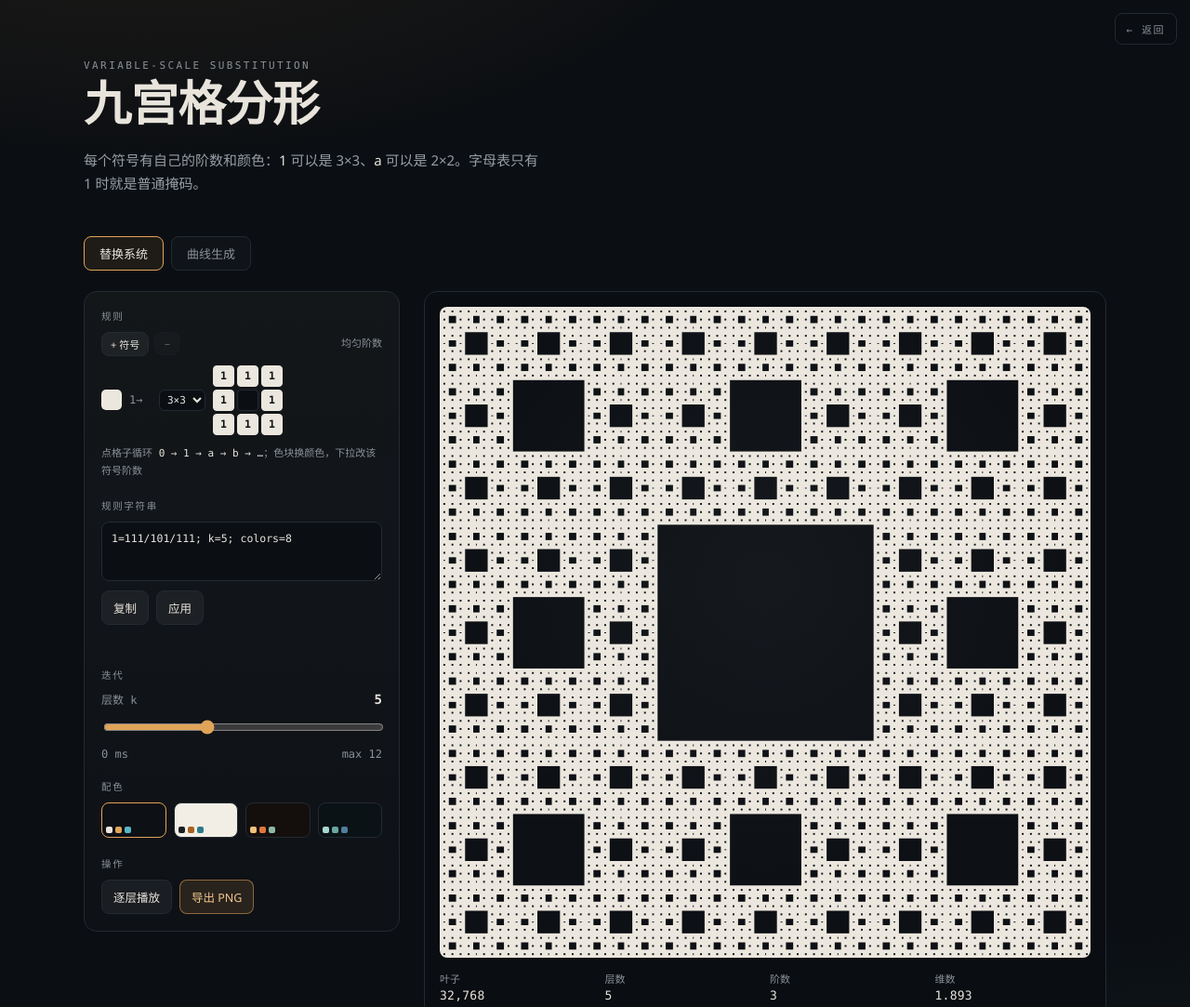
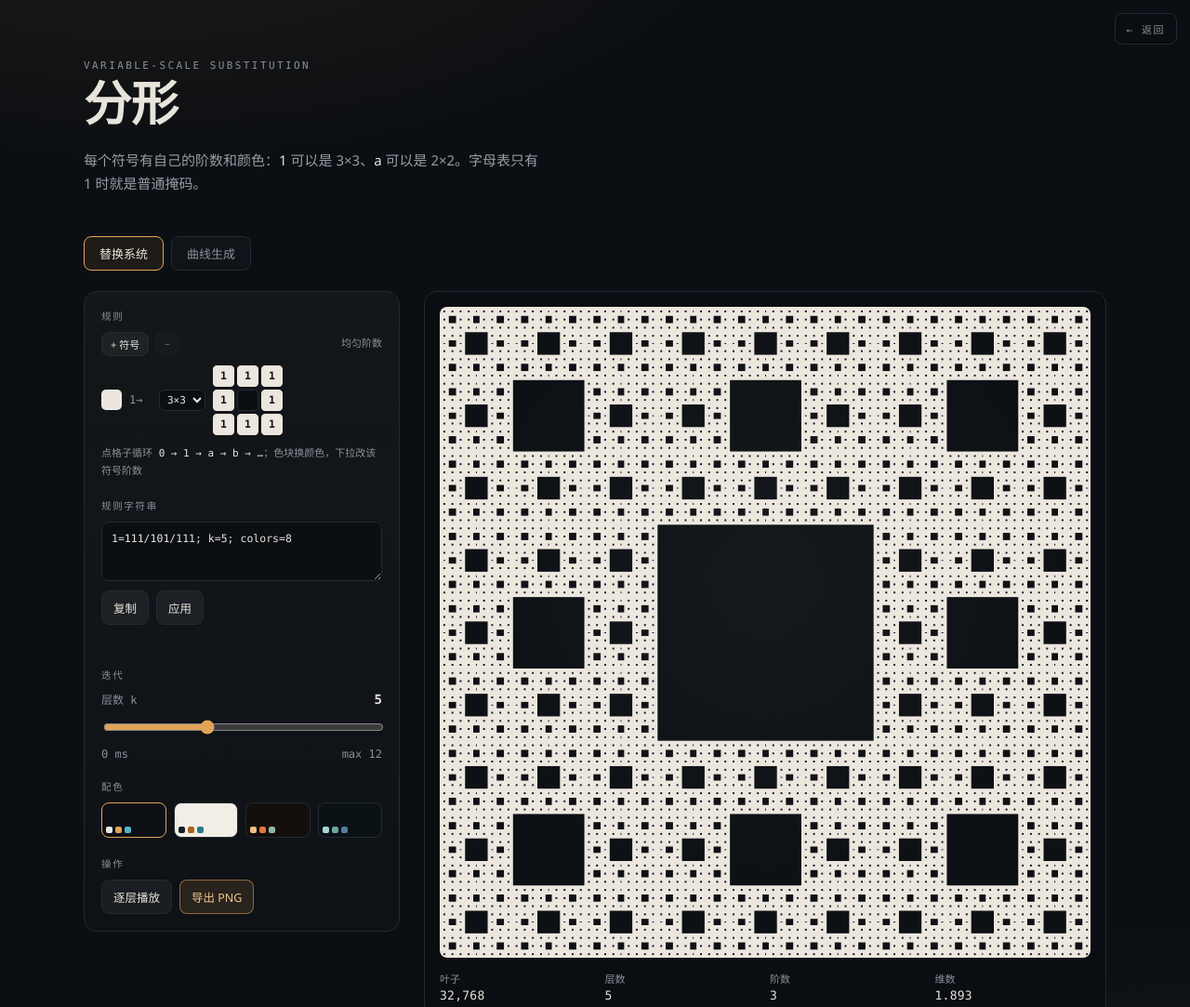
Before and after one commit to Dstty/Dstty.github.io, a plain HTML site: page fractal.html in a window 1280 px wide. Shown: the top 1083 px of the page at 93% size. Drawn offline with Linux system fonts and the light colour scheme.

Commit message:
Rename page to just fractal

```diff
--- a/fractal.html
+++ b/fractal.html
@@ -3,7 +3,7 @@
 <head>
 <meta charset="utf-8">
 <meta name="viewport" content="width=device-width, initial-scale=1">
-<title>九宫格分形生成器</title>
+<title>分形生成器</title>
 <style>
   :root {
     --bg: #0b0e12;
@@ -340,7 +340,7 @@
 <div class="wrap">
   <header>
     <div class="kicker">Variable-Scale Substitution</div>
-    <h1>九宫格分形</h1>
+    <h1>分形</h1>
     <p class="lede">每个符号有自己的阶数和颜色：<b>1</b> 可以是 3×3、<b>a</b> 可以是 2×2。字母表只有 1 时就是普通掩码。</p>
   </header>
 
```
